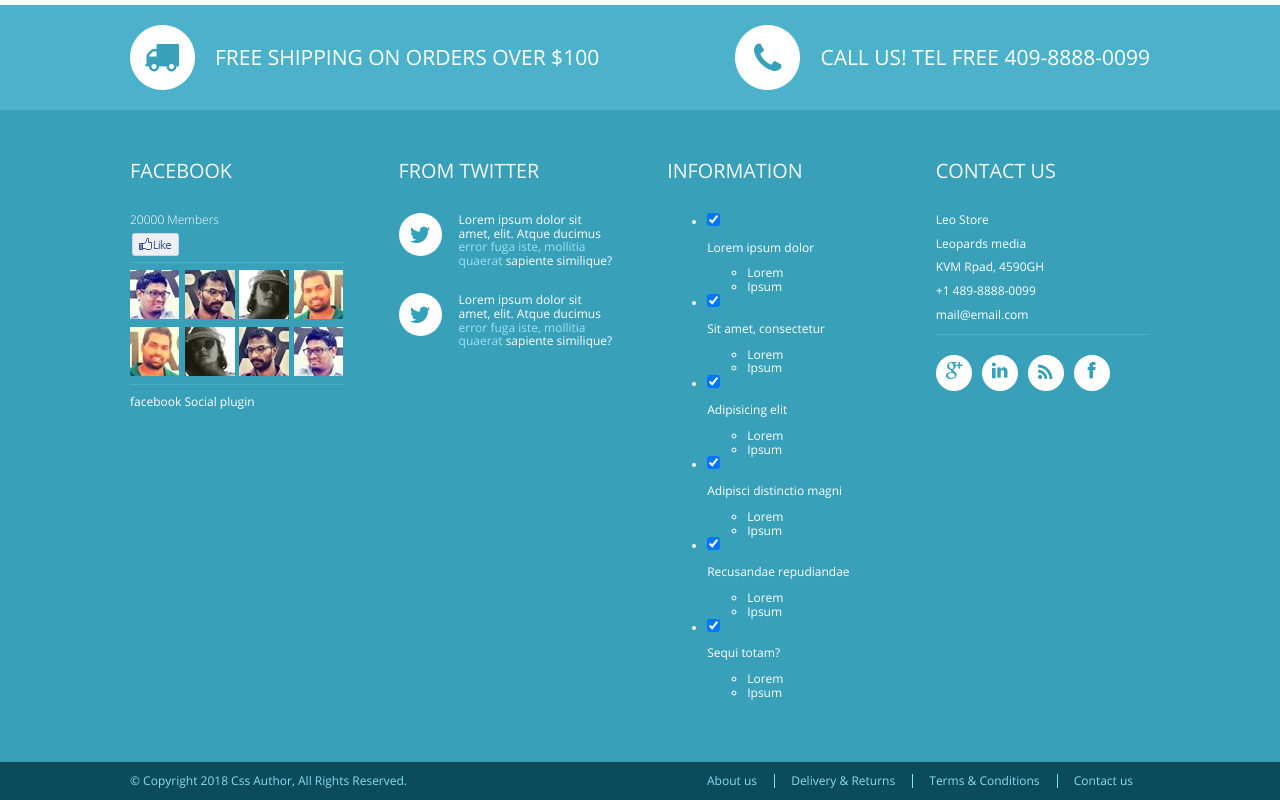
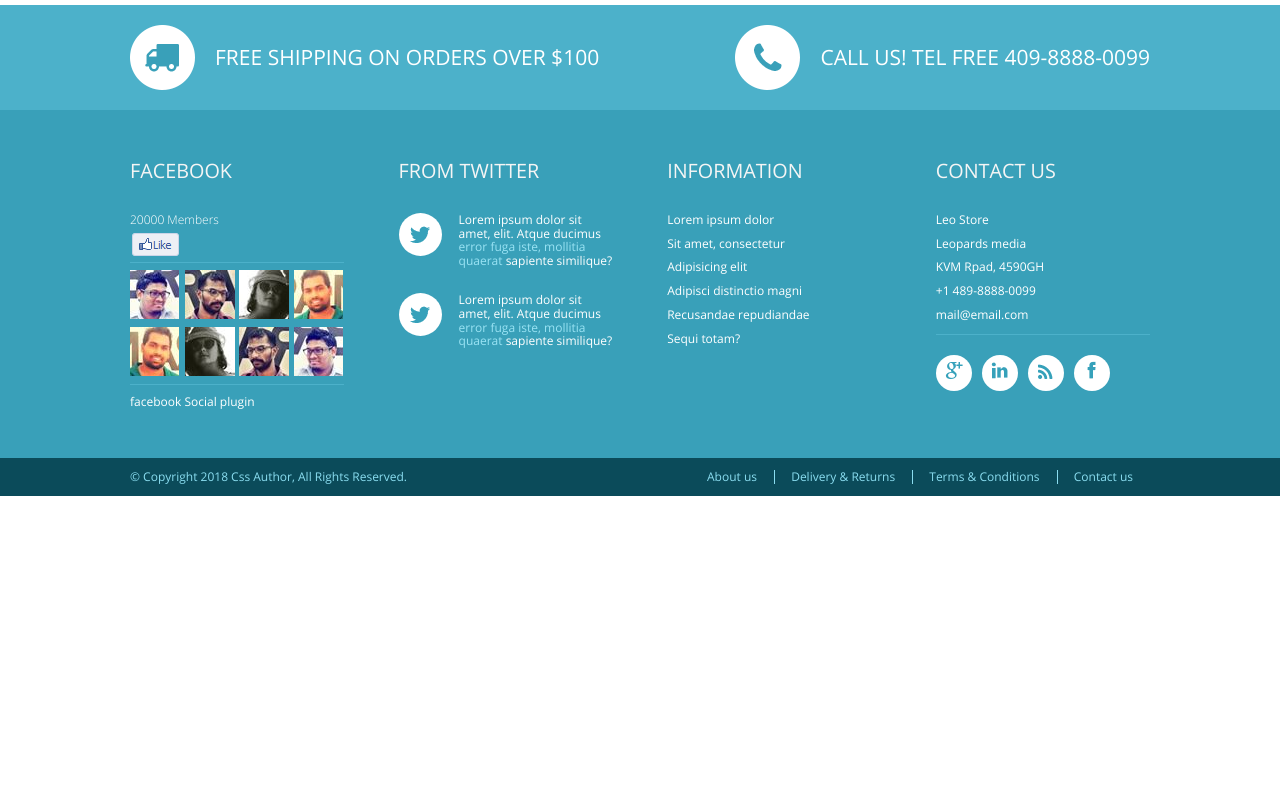
Before and after one commit to Galimard/OnlineShop, a plain HTML site: page index.html in a window 1280 px wide. Shown: the part 2504-3304 px from the top of the page. After the commit the page ends 3000 px from the top, so only its background shows below. Drawn offline with Linux system fonts and the light colour scheme; files whose address does not match are found by name.

Commit message:
#add добпавлен аккордеон в футере

```diff
--- a/css/style.css
+++ b/css/style.css
@@ -750,7 +750,55 @@ html, body {
     margin-top: 10px;
 }
 
-/*twitter твиттер*/
+/*information информация*/
+.accordion {
+    list-style: none;
+    padding: 0;
+    margin: 0;
+}
+.accordion__item {
+    margin-bottom: 5px;
+}
+
+.accordion__input {
+    display: none;
+}
+
+.accordion__label {
+    position: relative;
+    z-index: 20;
+    cursor: pointer;
+}
+
+.accordion-item__menu {
+    padding: 0;
+    margin-top: 5px;
+    overflow: hidden;
+    max-height: 0;
+    position: relative;
+    z-index: 10;
+    -webkit-transition: max-height 0.3s;
+    -moz-transition: max-height 0.3s;
+    -ms-transition: max-height 0.3s;
+    -o-transition: max-height 0.3s;
+    transition: max-height 0.3s;
+}
+
+.accordion__input:checked ~ .accordion-item__menu{
+    max-height: 100px;
+    -webkit-transition: max-height 0.3s;
+    -moz-transition: max-height 0.3s;
+    -ms-transition: max-height 0.3s;
+    -o-transition: max-height 0.3s;
+    transition: max-height 0.3s;
+}
+
+.accordion-item__menu-item {
+    padding: 5px;
+    list-style: none;
+}
+
+    /*twitter твиттер*/
 .twitter__item {
     padding-left: 60px;
     position: relative;
@@ -778,7 +826,7 @@ html, body {
     text-decoration: underline;
 }
 
-/*contact контакнты*/
+/*contact контакты*/
 .contact__list {
     padding: 0;
 }
--- a/index.html
+++ b/index.html
@@ -372,53 +372,59 @@
                     </div>
                     <div class="footer-top__information footer-top__item">
                         <h4 class="footer__heading">Information</h4>
-                        <ul>
-                            <li class="footer__text">
-                                <input type="checkbox" title="list-item" checked>
-                                <p>Lorem ipsum dolor</p>
-                                <ul>
-                                    <li>Lorem</li>
-                                    <li>Ipsum</li>
+                        <ul class="accordion">
+                            <li class="footer__text accordion__item">
+                                <i class="accordion__arrow"></i>
+                                <input id="ac-1" name="accordion-1" type="checkbox" class="accordion__input">
+                                <label for="ac-1" class="footer__text accordion__label">Lorem ipsum dolor</label>
+                                <ul class="accordion-item__menu">
+                                    <li class="accordion-item__menu-item">lorem</li>
+                                    <li class="accordion-item__menu-item">lorem</li>
                                 </ul>
                             </li>
-                            <li class="footer__text">
-                                <input type="checkbox" title="list-item" checked>
-                                <p>Sit amet, consectetur</p>
-                                <ul>
-                                    <li>Lorem</li>
-                                    <li>Ipsum</li>
+                            <li class="footer__text accordion__item">
+                                <i class="accordion__arrow"></i>
+                                <input id="ac-2" name="accordion-1" type="checkbox" class="accordion__input">
+                                <label for="ac-2" class="footer__text accordion__label">Sit amet, consectetur</label>
+                                <ul class="accordion-item__menu">
+                                    <li class="accordion-item__menu-item">lorem</li>
+                                    <li class="accordion-item__menu-item">lorem</li>
                                 </ul>
                             </li>
-                            <li class="footer__text">
-                                <input type="checkbox" title="list-item" checked>
-                                <p>Adipisicing elit</p>
-                                <ul>
-                                    <li>Lorem</li>
-                                    <li>Ipsum</li>
+                            <li class="footer__text accordion__item">
+                                <i class="accordion__arrow"></i>
+                                <input id="ac-3" name="accordion-1" type="checkbox" class="accordion__input">
+                                <label for="ac-3" class="footer__text accordion__label">Adipisicing elit</label>
+                                <ul class="accordion-item__menu">
+                                    <li class="accordion-item__menu-item">lorem</li>
+                                    <li class="accordion-item__menu-item">lorem</li>
                                 </ul>
                             </li>
-                            <li class="footer__text">
-                                <input type="checkbox" title="list-item" checked>
-                                <p>Adipisci distinctio magni</p>
-                                <ul>
-                                    <li>Lorem</li>
-                                    <li>Ipsum</li>
+                            <li class="footer__text accordion__item">
+                                <i class="accordion__arrow"></i>
+                                <input id="ac-4" name="accordion-1" type="checkbox" class="accordion__input">
+                                <label for="ac-4" class="footer__text accordion__label">Adipisci distinctio magni</label>
+                                <ul class="accordion-item__menu">
+                                    <li class="accordion-item__menu-item">lorem</li>
+                                    <li class="accordion-item__menu-item">lorem</li>
                                 </ul>
                             </li>
-                            <li class="footer__text">
-                                <input type="checkbox" title="list-item" checked>
-                                <p>Recusandae repudiandae</p>
-                                <ul>
-                                    <li>Lorem</li>
-                                    <li>Ipsum</li>
+                            <li class="footer__text accordion__item">
+                                <i class="accordion__arrow"></i>
+                                <input id="ac-5" name="accordion-1" type="checkbox" class="accordion__input">
+                                <label for="ac-5" class="footer__text accordion__label">Recusandae repudiandae</label>
+                                <ul class="accordion-item__menu">
+                                    <li class="accordion-item__menu-item">lorem</li>
+                                    <li class="accordion-item__menu-item">lorem</li>
                                 </ul>
                             </li>
-                            <li class="footer__text">
-                                <input type="checkbox" title="list-item" checked>
-                                <p>Sequi totam?</p>
-                                <ul>
-                                    <li>Lorem</li>
-                                    <li>Ipsum</li>
+                            <li class="footer__text accordion__item">
+                                <i class="accordion__arrow"></i>
+                                <input id="ac-6" name="accordion-1" type="checkbox" class="accordion__input">
+                                <label for="ac-6" class="footer__text accordion__label">Sequi totam?</label>
+                                <ul class="accordion-item__menu">
+                                    <li class="accordion-item__menu-item">lorem</li>
+                                    <li class="accordion-item__menu-item">lorem</li>
                                 </ul>
                             </li>
                         </ul>
```
